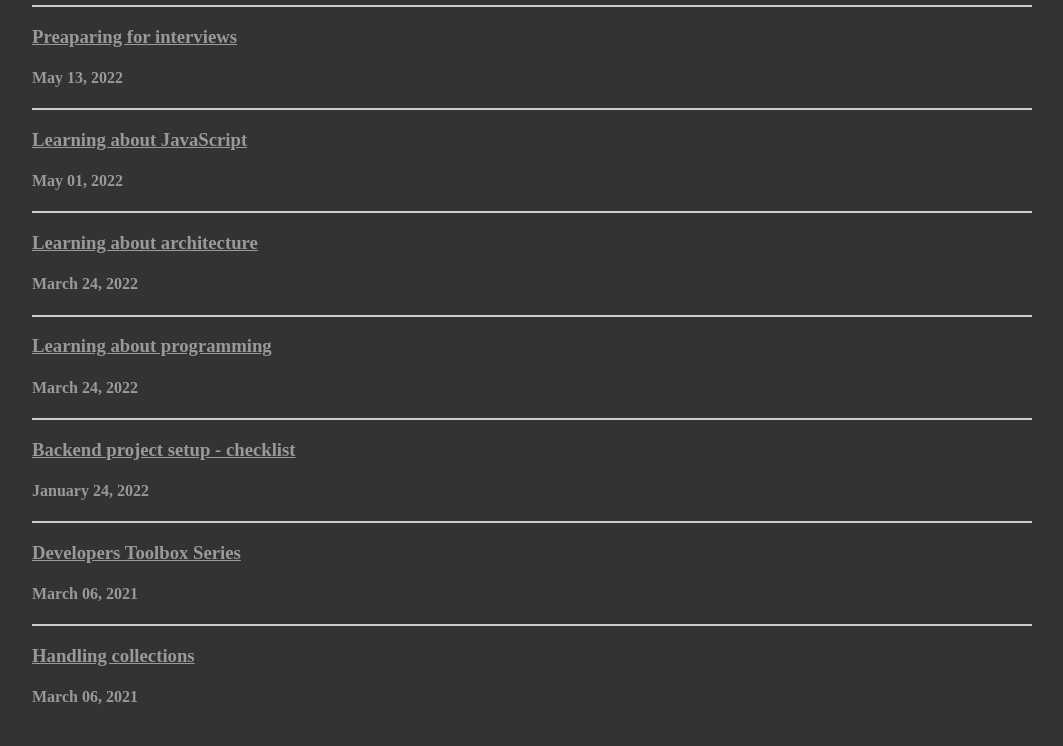
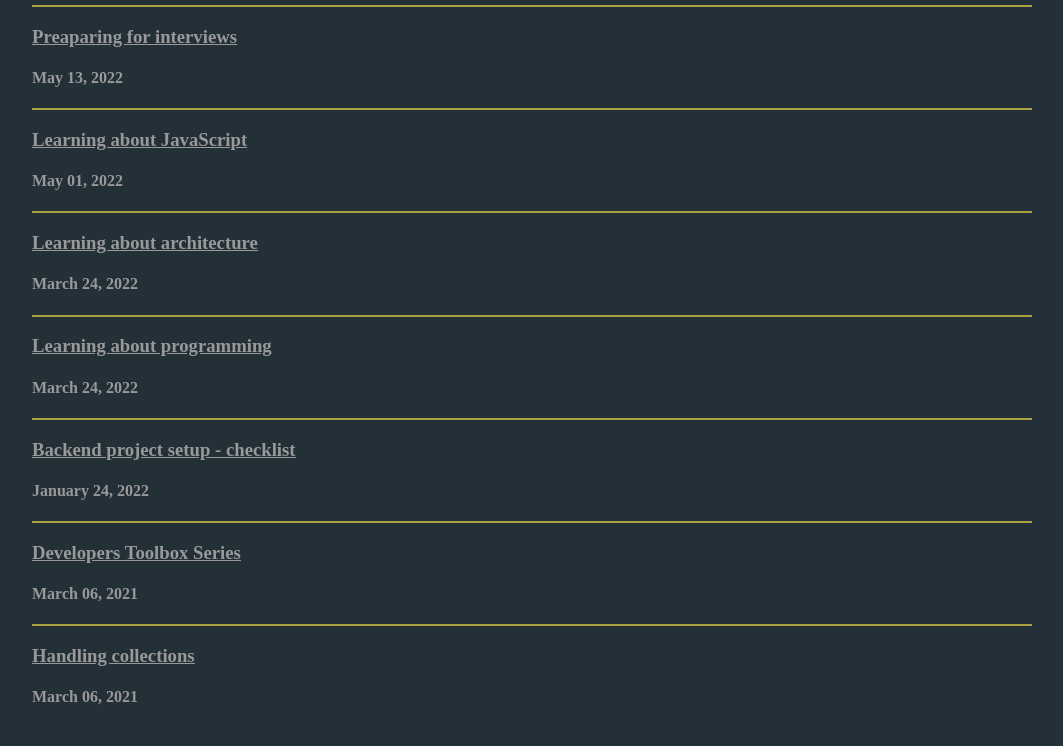
Before and after one commit to Krillian111/blog, a Gatsby site: page / in a window 1280 px wide. Shown: the part 98-844 px from the top of the page, without its empty margins (108-1171 px from the left). Built offline with nearby package versions, Linux system fonts and the light colour scheme; Gatsby itself is replaced by a stand-in of ours.

Commit message:
update styling

```diff
--- a/src/components/article-list.jsx
+++ b/src/components/article-list.jsx
@@ -7,14 +7,14 @@
 const StyledArticle = styled.article`
   border-top-style: solid;
   border-top-width: 2px;
-  border-color: ${colors.highlight};
+  border-color: ${colors.highlightPrimary};
   h3 {
     color: ${colors.primary};
     text-decoration: underline;
   }
   &:hover {
     h3 {
-      color: ${colors.highlight};
+      color: ${colors.highlightPrimary};
     }
   }
   p {
--- a/src/components/menu.jsx
+++ b/src/components/menu.jsx
@@ -15,14 +15,14 @@
     padding: 10px;
     &:hover {
       color: ${colors.secondary};
-      background-color: ${colors.highlight};
+      background-color: ${colors.highlightPrimary};
     }
   }
 `;
 
 export default function Menu() {
   const menuItems = [
-    { title: "Home", route: "/" },
+    { title: "Blog", route: "/" },
     { title: "About me", route: "/about-me" },
   ];
   return (
--- a/src/components/template/blogpost.jsx
+++ b/src/components/template/blogpost.jsx
@@ -1,4 +1,3 @@
-/* eslint-disable react/no-danger */
 import React from "react";
 import { graphql } from "gatsby";
 import PropTypes from "prop-types";
--- a/src/components/template/page-template.jsx
+++ b/src/components/template/page-template.jsx
@@ -9,6 +9,11 @@
     background-color: ${colors.secondary};
     fontfamily: -apple-system, Roboto, sans-serif, serif;
   }
+  a {
+    color: ${colors.highlightPrimary};
+    &:hover {
+      color: ${colors.highlightSecondary}
+    }
 `;
 
 const StyledMain = styled.main`
--- a/src/markdown/about-me.md
+++ b/src/markdown/about-me.md
@@ -4,7 +4,7 @@
 
 # About me
 
-- Fullstack developer from Germany with a preference for backend and DevOps.
+- Fullstack developer from Germany with a preference for Backend and DevOps.
 - Got into programming during my undergrad while doing an internship. Continued to work during my graduate degree in mathematics. Never looked back.
 - I like getting to the bottom of things. I don't get frustrated easily when things get more complicated. Reading specifications or documentation is the main way I learn things, not a big fan of just superficially learning from videos or StackOverflow. They are more an inspiration what to look into, not the end of the story.
 
@@ -16,4 +16,4 @@
 ## Contact
 
 - Github: [Krillian111](https://github.com/Krillian111)
-- Email: [krillian@gmx.de](mailto:krillian@gmx.de)
+- LinkedIn: TODO
--- a/src/style/colors.js
+++ b/src/style/colors.js
@@ -1,7 +1,8 @@
 const colors = {
   primary: "#999999",
-  secondary: "#333333",
-  highlight: "#cccccc",
+  secondary: "#233038",
+  highlightPrimary: "#aaa240",
+  highlightSecondary: "#ddd685",
 };
 
 export default colors;
```
